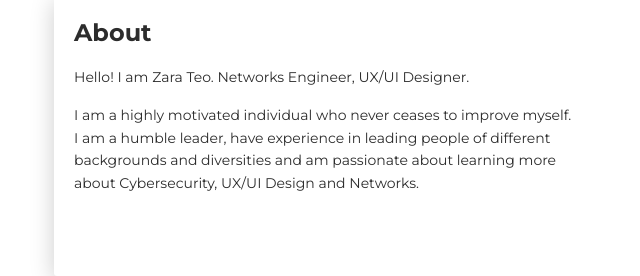
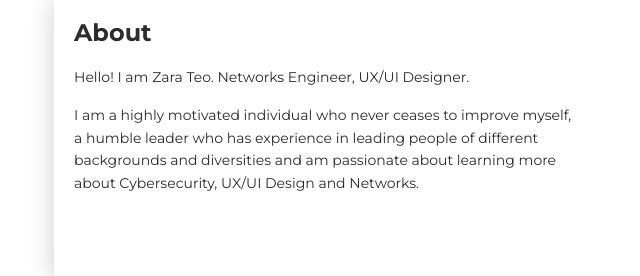
Before and after one commit to zaramichaela/zaramichaela.github.io, a plain HTML site: page index.html in a window 1280 px wide. Shown: the part 624-900 px from the top of the page, 31-671 px from the left. Drawn offline with Linux system fonts and the light colour scheme.

Commit message:
Update index.html

```diff
--- a/index.html
+++ b/index.html
@@ -66,7 +66,7 @@
 
 
             <p>Hello! I am Zara Teo. Networks Engineer, UX/UI Designer.</p>
-            <p>I am a highly motivated individual who never ceases to improve myself. I am a humble leader, have experience in leading people of different backgrounds and diversities and am passionate about learning more about Cybersecurity, UX/UI Design and Networks.</p>
+            <p>I am a highly motivated individual who never ceases to improve myself, a humble leader who has experience in leading people of different backgrounds and diversities and am passionate about learning more about Cybersecurity, UX/UI Design and Networks.</p>
           </div>
         </div>
         <div class="col-lg-6 col-md-12">
```
